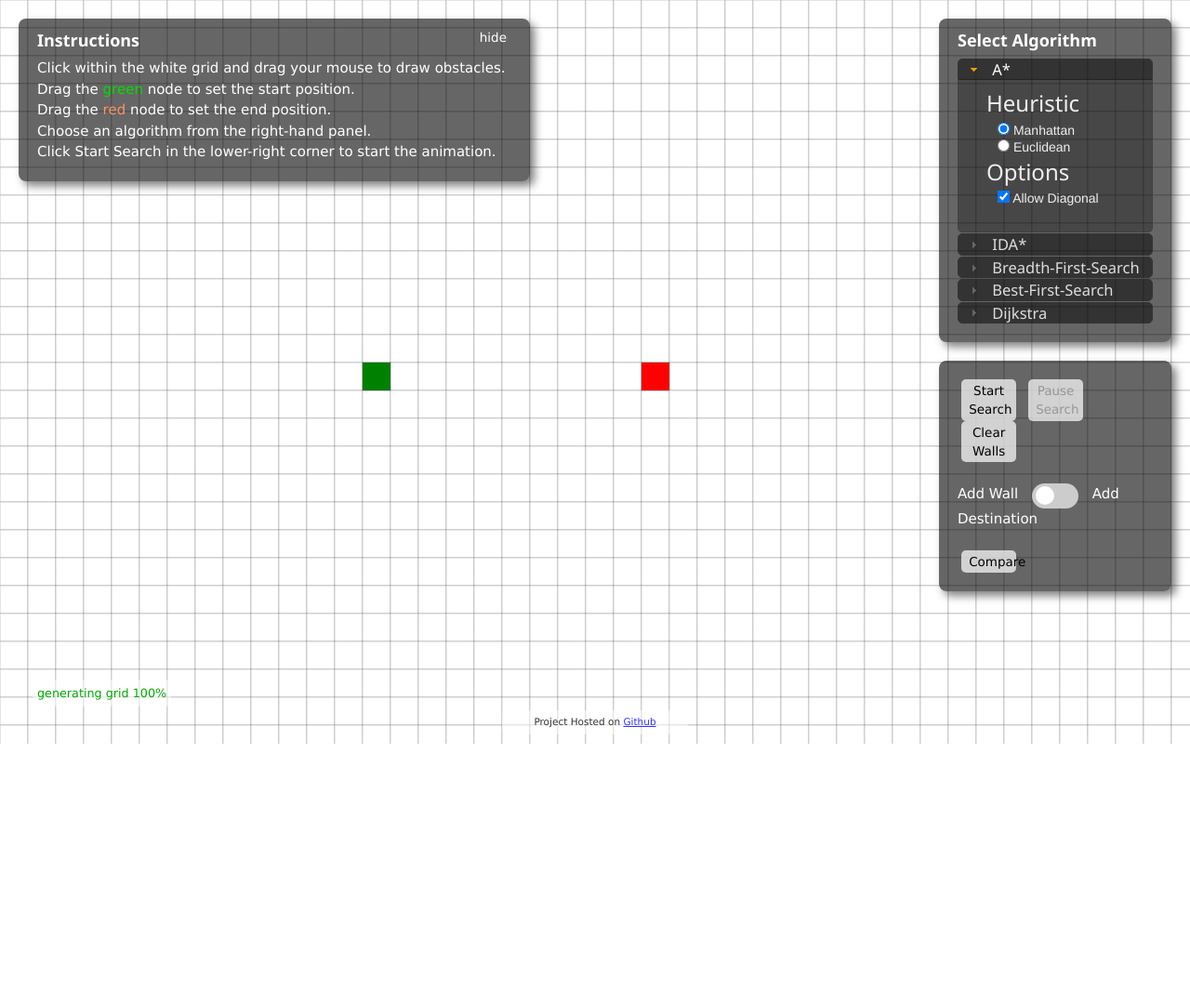
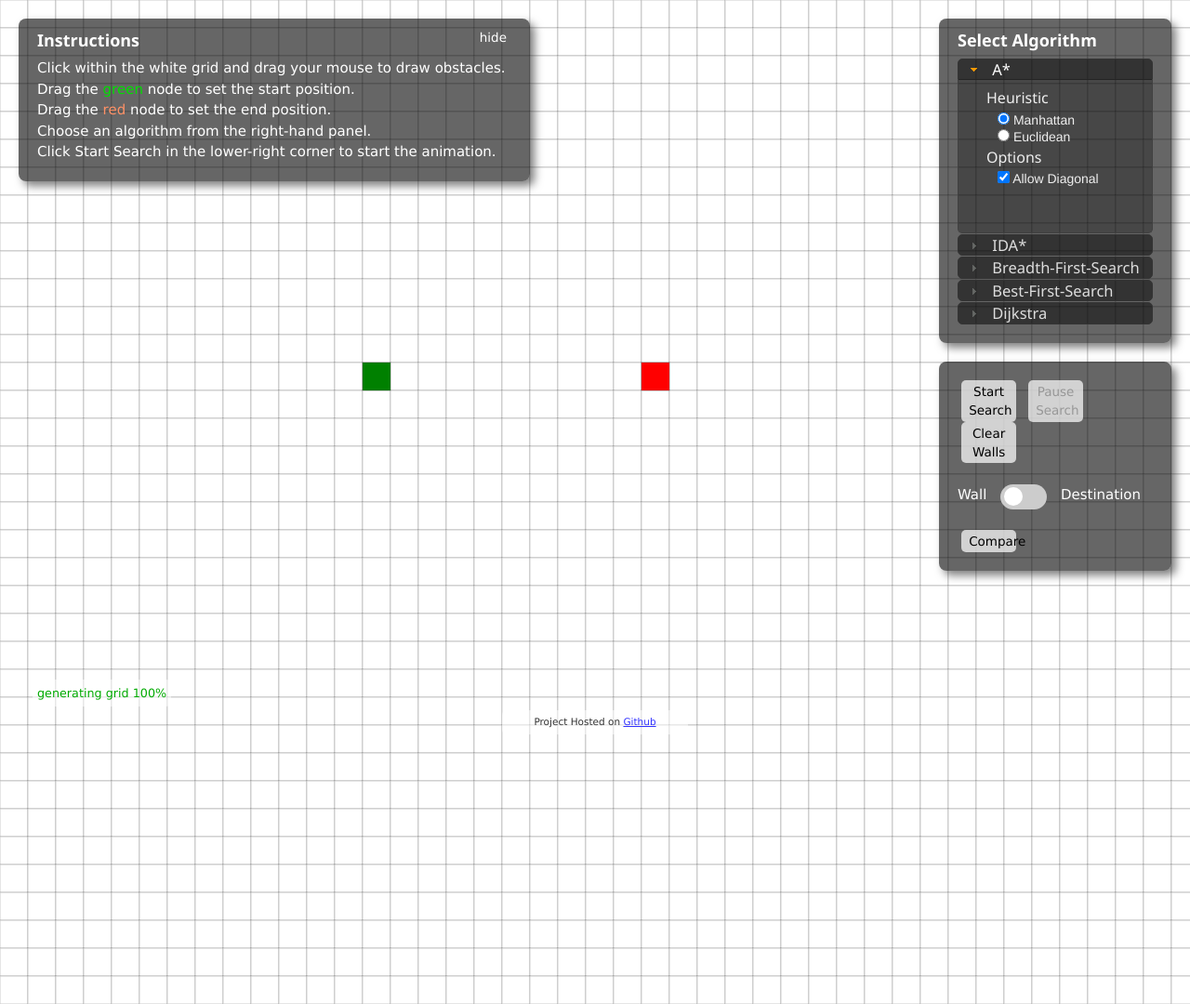
Before and after one commit to ritika-11/PathFinder, a website: page visual/index.html in a window 1280 px wide. Shown: the whole page at 93% size. Before the commit the page ends 800 px from the top, so only its background shows below. Drawn offline with nearby package versions, Linux system fonts and the light colour scheme.

Commit message:
bfix: Fixed autoheight in algorithm panel

```diff
--- a/visual/index.html
+++ b/visual/index.html
@@ -91,7 +91,7 @@
       }
 
       </style>
-      <style>
+      <!-- <style>
         body, html {
           height: 100%;
           margin: 0;
@@ -110,17 +110,17 @@
           background-size: cover;
         }
 
-      </style>
+      </style> -->
   </head>
   <body>
     <div id="draw_area" ></div>
 
-   <div id="graph" class="w3-modal">
-    <div style="width: 500px; height:500px"class="w3-modal-content">
-        <button onclick="document.getElementById('graph').style.display='none'"style="height:50px;width:50px">X</button>
-       <div id="chartContainer" ></div>
+    <div id="graph" class="w3-modal">
+      <div style="width: 500px; height:500px"class="w3-modal-content">
+          <button onclick="document.getElementById('graph').style.display='none'"style="height:50px;width:50px">X</button>
+        <div id="chartContainer" ></div>
+      </div>
     </div>
-   </div>
 
     <div id="instructions_panel" class="panel">
       <header>
@@ -141,7 +141,7 @@
         <h3 id="astar_header"><a href="#">A*</a></h3>
         <div id="astar_section" class="finder_section">
           <header class="option_header">
-            <h3>Heuristic</h3>
+            <h6>Heuristic</h6>
           </header>
           <div id="astar_heuristic" class="sub_options">
             <input type="radio" name="astar_heuristic" value="manhattan" checked />
@@ -151,11 +151,11 @@
           </div>
 
           <header class="option_header">
-            <h3>Options</h3>
+            <h6>Options</h6>
           </header>
           <div class="optional sub_options">
             <input type="checkbox" class="allow_diagonal" checked>
-            <label class="option_label">Allow Diagonal</label> <br>
+            <label class="option_label">Allow Diagonal</label> <br> <br> <br>
             <!-- <input type="checkbox" class="bi-directional">
             <label class="option_label">Bi-directional</label> <br>
             <input type="checkbox" class="dont_cross_corners">
@@ -168,19 +168,19 @@
         <h3 id="ida_header"><a href="#">IDA*</a></h3>
         <div id="ida_section" class="finder_section">
           <header class="option_header">
-            <h3>Heuristic</h3>
+            <h6>Heuristic</h6>
           </header>
           <div id="ida_heuristic" class="sub_options">
-            <input type="radio" name="ida_heuristic" value="euclidean"/>
+            <input type="radio" name="ida_heuristic" value="euclidean" checked/>
             <label class="option_label">Euclidean</label> <br>
 
           </div>
           <header class="option_header">
-            <h3>Options</h3>
+            <h6>Options</h6>
           </header>
           <div class="optional sub_options">
             <input type="checkbox" class="allow_diagonal" checked>
-            <label class="option_label">Allow Diagonal</label> <br>
+            <label class="option_label">Allow Diagonal</label> <br> <br>
             <!-- <input type="checkbox" class="dont_cross_corners">
             <label class="option_label">Don't Cross Corners</label> <br>
             <input class="spinner" name="astar_weight" value="1">
@@ -195,11 +195,11 @@
         <h3 id="breadthfirst_header"><a href="#">Breadth-First-Search</a></h3>
         <div id="breadthfirst_section" class="finder_section">
           <header class="option_header">
-            <h3>Options</h3>
+            <h6>Options</h6>
           </header>
           <div class="optional sub_options">
             <input type="checkbox" class="allow_diagonal" checked>
-            <label class="option_label">Allow Diagonal</label> <br>
+            <label class="option_label">Allow Diagonal</label> <br> <br>
             <!-- <input type="checkbox" class="bi-directional">
             <label class="option_label">Bi-directional</label> <br>
             <input type="checkbox" class="dont_cross_corners">
@@ -210,7 +210,7 @@
         <h3 id="bestfirst_header"><a href="#">Best-First-Search</a></h3>
         <div id="bestfirst_section" class="finder_section">
           <header class="option_header">
-            <h3>Heuristic</h3>
+            <h6>Heuristic</h6>
           </header>
           <div id="bestfirst_heuristic" class="sub_options">
             <input type="radio" name="bestfirst_heuristic" value="manhattan" checked />
@@ -224,7 +224,7 @@
           </div>
 
           <header class="option_header">
-            <h3>Options</h3>
+            <h6>Options</h6>
           </header>
           <div class="optional sub_options">
             <input type="checkbox" class="allow_diagonal" checked>
@@ -239,11 +239,11 @@
         <h3 id="dijkstra_header"><a href="#">Dijkstra</a></h3>
         <div id="dijkstra_section" class="finder_section">
           <header class="option_header">
-            <h3>Options</h3>
+            <h6>Options</h6>
           </header>
           <div class="optional sub_options">
             <input type="checkbox" class="allow_diagonal" checked>
-            <label class="option_label">Allow Diagonal</label> <br>
+            <label class="option_label">Allow Diagonal</label> <br> <br>
             <!-- <input type="checkbox" class="bi-directional">
             <label class="option_label">Bi-directional</label> <br>
             <input type="checkbox" class="dont_cross_corners">
@@ -329,12 +329,12 @@
       <button id="button1" class="control_button">Start Search</button>
       <button id="button2" class="control_button">Pause Search</button>
       <button id="button3" class="control_button">Clear Walls</button> <br> <br>
-      <label class="toggle_label">Add Wall</label>
+      <label class="toggle_label">Wall</label>
       <label class="switch">
         <input type="checkbox" id="toggle" class="togbtn">
         <span class="slider round"></span>
       </label>
-      <label class="toggle_label1">Add Destination</label> <br> <br>
+      <label class="toggle_label1">Destination</label> <br> <br>
       <button id="button4" class="control_button">Compare</button>
     </div>
 
```
Also changed, not shown: visual/lib/ui/jquery.ui.accordion.min.js.
